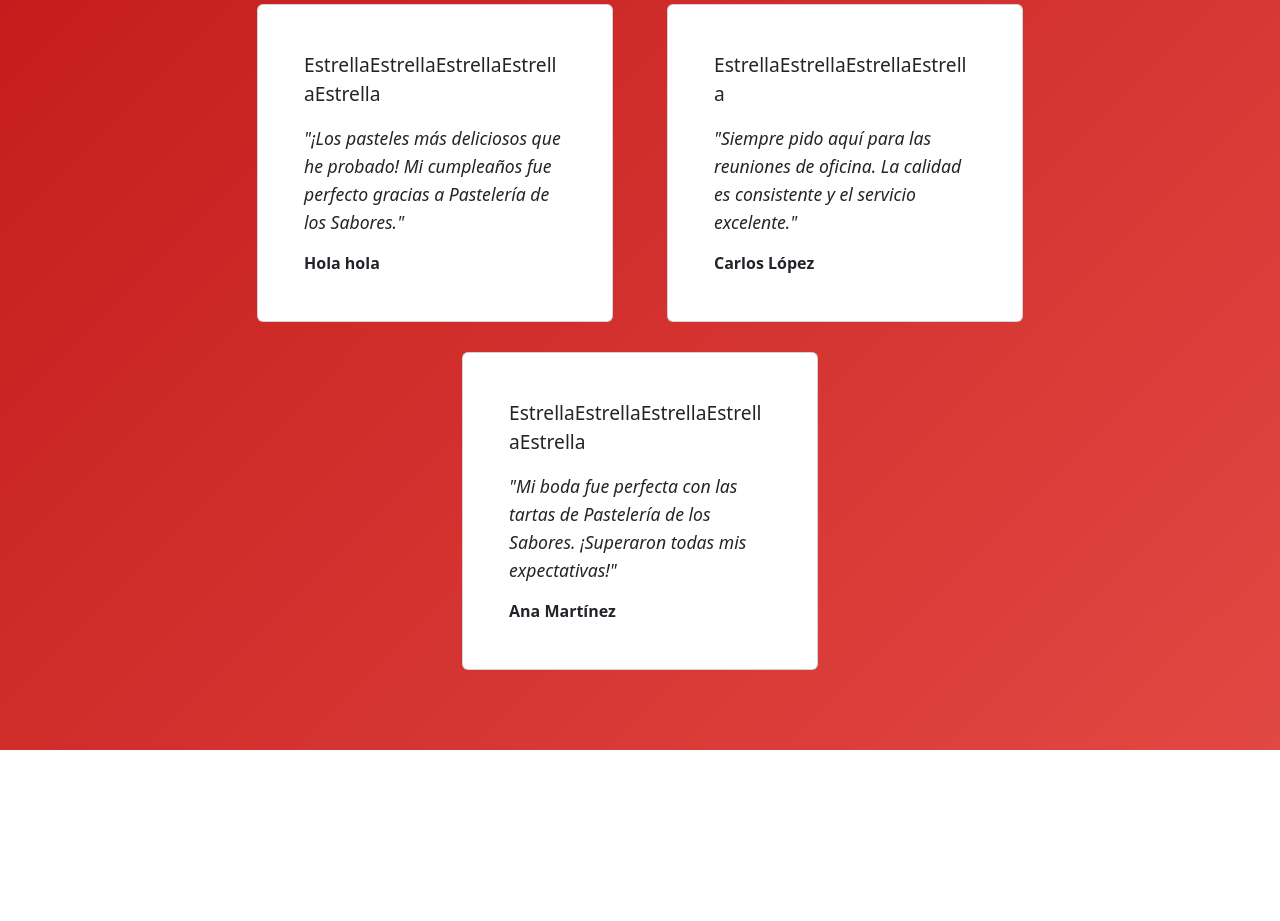
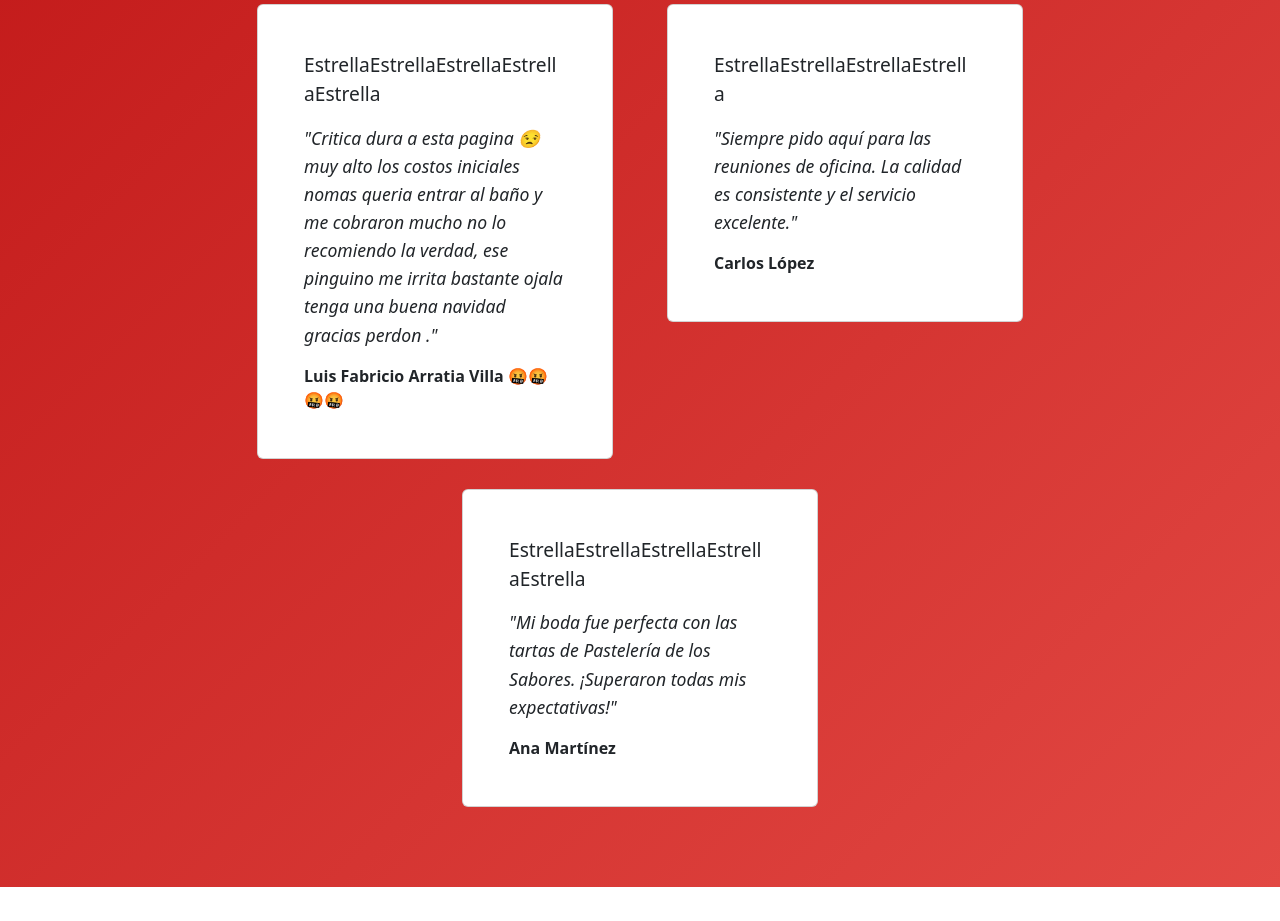
Before and after one commit to NiGu401/proyecto, a React (Vite) app in the folder proyecto/: page / in a window 1280 px wide. Shown: the part 2180-3101 px from the top of the page. Before the commit the page ends 2970 px from the top, so only its background shows below. Built offline with nearby package versions, Linux system fonts and the light colour scheme.

Commit message:
se agrego el comentari del fabri

```diff
--- a/proyecto/src/pages/index.jsx
+++ b/proyecto/src/pages/index.jsx
@@ -19,8 +19,8 @@
 
   const testimonials = [
     {
-      nombre: 'Hola hola',
-      texto: '¡Los pasteles más deliciosos que he probado! Mi cumpleaños fue perfecto gracias a Pastelería de los Sabores.',
+      nombre: 'Luis Fabricio Arratia Villa 🤬🤬🤬🤬',
+      texto: 'Critica dura a esta pagina 😒muy alto los costos iniciales nomas queria entrar al baño y me cobraron mucho no lo recomiendo la verdad, ese pinguino me irrita bastante ojala tenga una buena navidad gracias perdon .',
       rating: 5,
     },
     {
```
